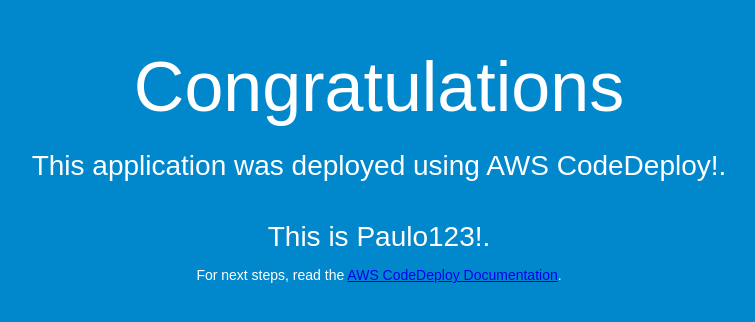
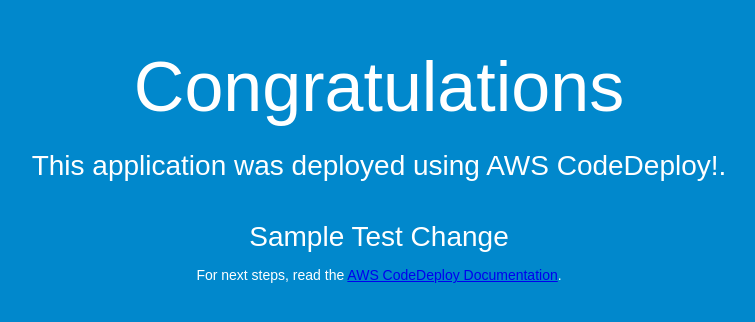
Before and after one commit to pmamaril/CodeDeployPaulo, a plain HTML site: page index.html in a window 1280 px wide. Shown: the whole page, without its empty margins (261-1016 px from the left). Drawn offline with Linux system fonts and the light colour scheme.

Commit message:
index change

```diff
--- a/index.html
+++ b/index.html
@@ -29,7 +29,7 @@
     <h1>Congratulations</h1>
     <h2>This application was deployed using AWS CodeDeploy!.</h2>
     <br>
-    <h2>This is Paulo123!.</h2>
+    <h2>Sample Test Change</h2>
     <p>For next steps, read the <a href="http://aws.amazon.com/documentation/codedeploy">AWS CodeDeploy Documentation</a>.</p>
   </div>
 </body>
```
